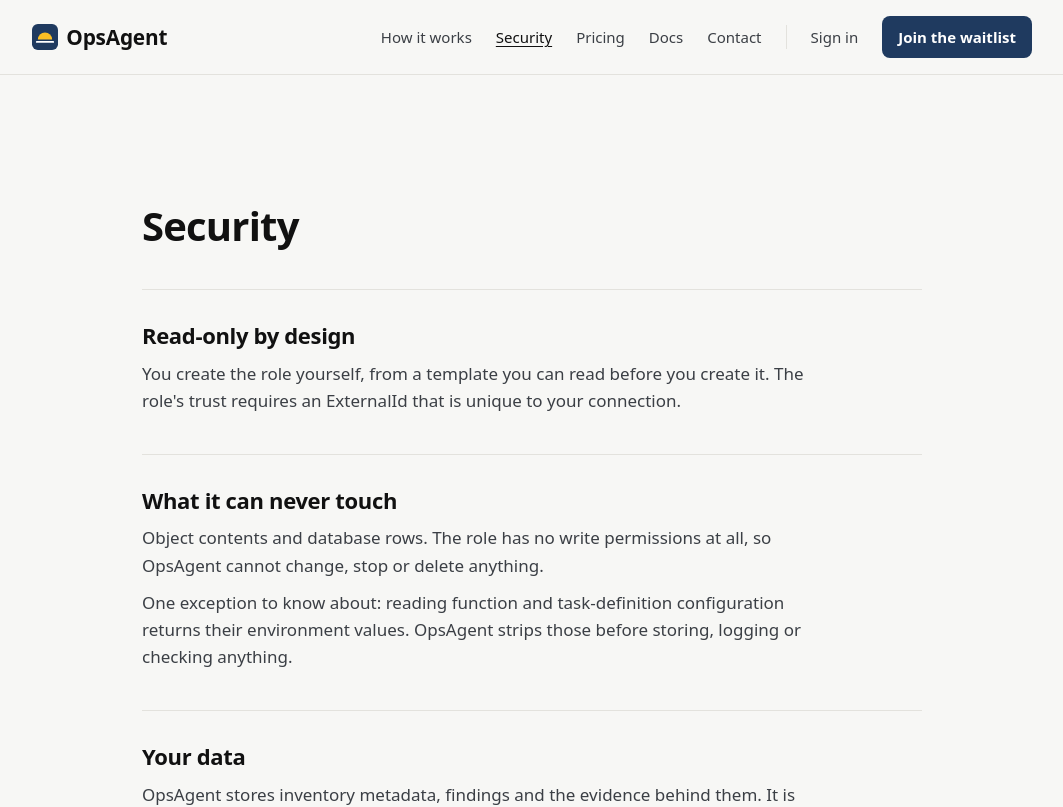
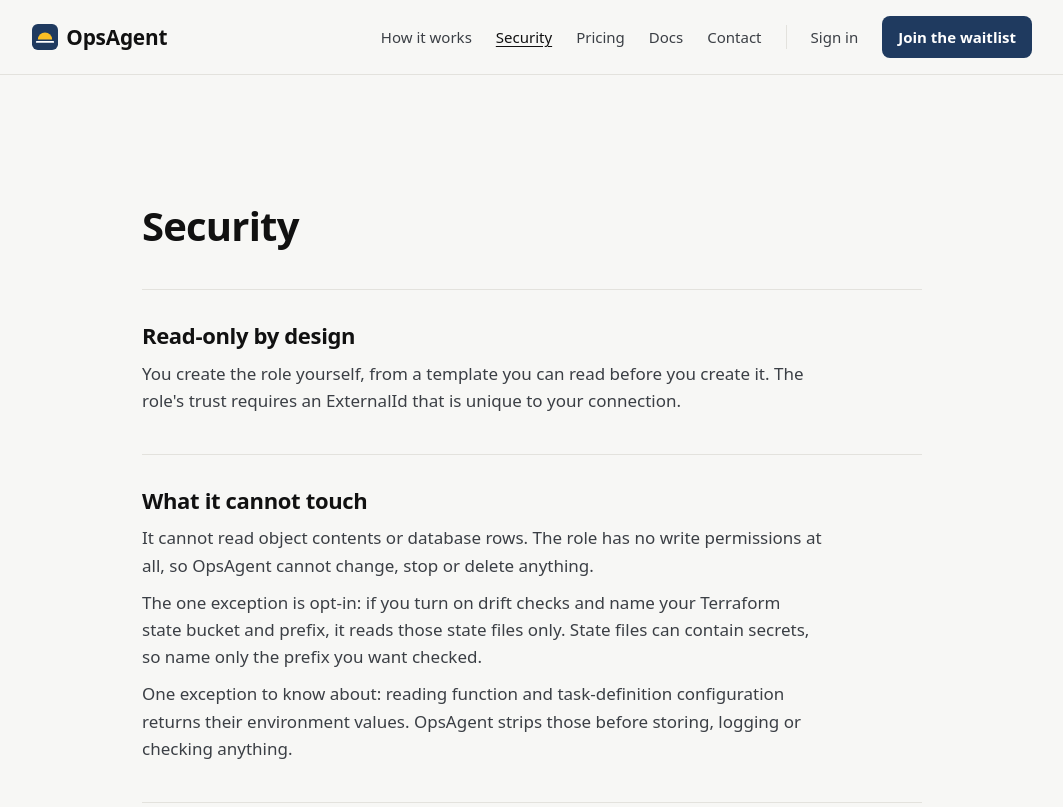
Before and after one commit to OpsAgentDev/opsagent-web, a Next.js app: page /security in a window 1280 px wide. Shown: the top 807 px of the page, without its empty margins (108-1171 px from the left). Built offline with nearby package versions, Linux system fonts and the light colour scheme.

Commit message:
fix(marketing): scope read-only claim to the Terraform state opt-in

```diff
--- a/app/(marketing)/how-it-works/page.tsx
+++ b/app/(marketing)/how-it-works/page.tsx
@@ -17,7 +17,7 @@ export default function HowItWorks() {
           <h2>Connect read-only</h2>
           <p>
             You create one role in your cloud account in one click. It can list and describe resources and read
-            billing and security findings. It cannot read your stored data or change anything. AWS is the first supported
+            billing and security findings. It cannot read your stored data (except Terraform state files you choose to share for drift checks) or change anything. AWS is the first supported
             provider.
           </p>
         </li>
--- a/app/(marketing)/security/page.tsx
+++ b/app/(marketing)/security/page.tsx
@@ -18,10 +18,14 @@ export default function Security() {
         </p>
       </section>
       <section>
-        <h2>What it can never touch</h2>
+        <h2>What it cannot touch</h2>
         <p>
-          Object contents and database rows. The role has no write permissions at all, so OpsAgent cannot change,
-          stop or delete anything.
+          It cannot read object contents or database rows. The role has no write permissions at all, so OpsAgent
+          cannot change, stop or delete anything.
+        </p>
+        <p>
+          The one exception is opt-in: if you turn on drift checks and name your Terraform state bucket and prefix, it
+          reads those state files only. State files can contain secrets, so name only the prefix you want checked.
         </p>
         <p>
           One exception to know about: reading function and task-definition configuration returns their environment
```
